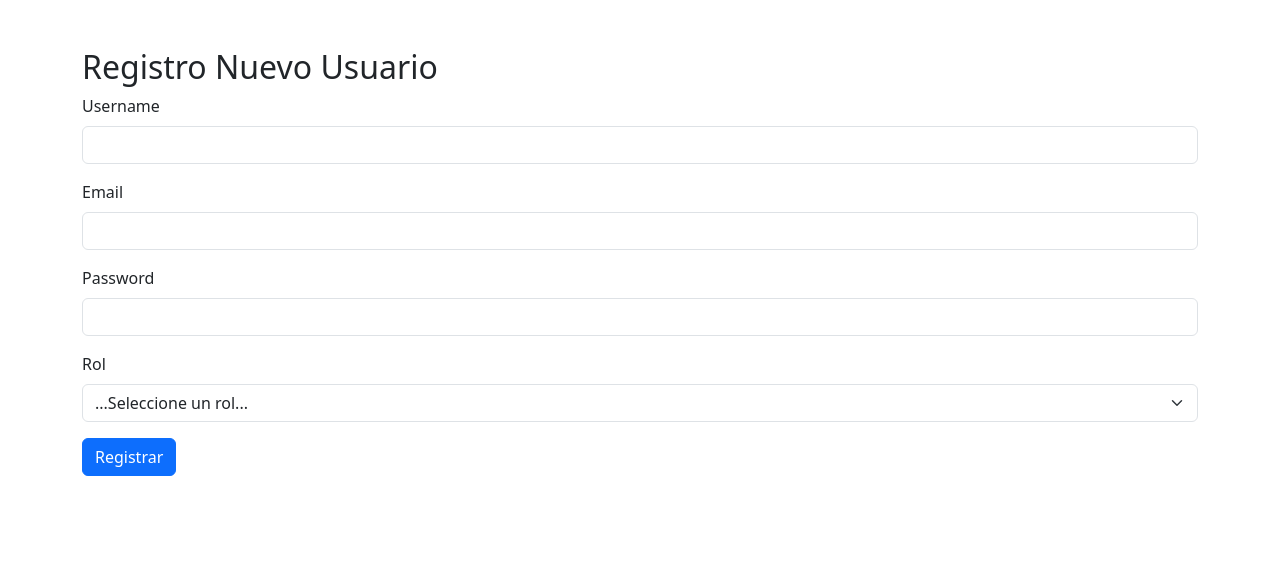
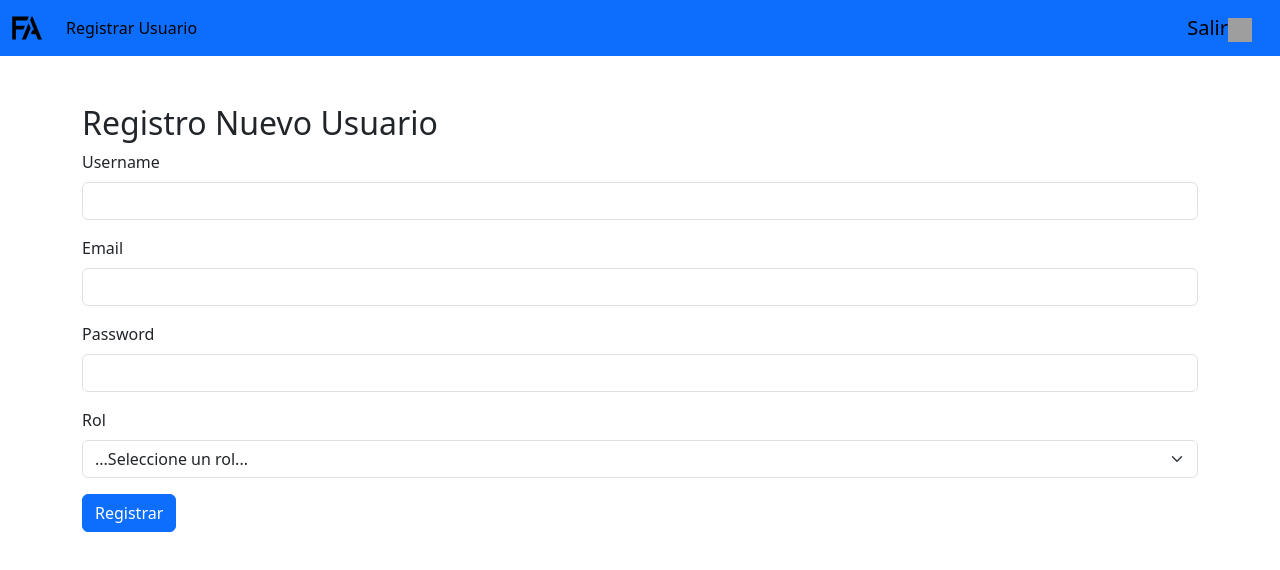
Before and after one commit to franjavi96a/Client_Login_PERN, a React (Vite) app: page /register in a window 1280 px wide. Shown: the top 570 px of the page. Built offline with nearby package versions, Linux system fonts and the light colour scheme; grey boxes are pictures that could not be loaded.

Commit message:
feature/creacion de navbar

```diff
--- a/package.json
+++ b/package.json
@@ -15,6 +15,7 @@
     "jwt-decode": "^4.0.0",
     "react": "^19.0.0",
     "react-dom": "^19.0.0",
+    "react-icons": "^5.5.0",
     "react-router-dom": "^7.3.0"
   },
   "devDependencies": {
--- a/src/App.jsx
+++ b/src/App.jsx
@@ -6,17 +6,27 @@ import DashboardAdmin from "./components/DashboardAdmin";
 import DashboardEmpleado from "./components/DashboardEmpleado";
 import ResetPassword from "./components/ResetPassword";
 import RecoverPassword from "./components/RecoverPassword";
+import NavbarAdmin from "./components/NavbarAdmin";
 
 function App() {
   return (
     <Router>
       <Routes>
+        {/* //Rutas publicas */}
         <Route path="/" element={<Login />} />
-        <Route path="/register" element={<Register />} />
-        <Route path="/dashboardAdmin" element={<DashboardAdmin />} />
-        <Route path="/dashboardEmpleado" element={<DashboardEmpleado />} />
         <Route path="/reset-password" element={<ResetPassword />} />
         <Route path="/recover-password" element={<RecoverPassword />} />
+
+        {/* //Rutas que requieren autenticación (usuario logueado) */}
+
+
+        {/* //Rutas protegidas para Administradores */}
+        <Route path="/register" element={<><NavbarAdmin /><Register /></>} />
+        <Route path="/dashboardAdmin" element={<><NavbarAdmin /><DashboardAdmin /></>} />
+
+        {/* //Rutas protegidas para Empleados */}
+        <Route path="/dashboardEmpleado" element={<DashboardEmpleado />} />
+
       </Routes>
     </Router>
   );
--- a/src/components/Login.jsx
+++ b/src/components/Login.jsx
@@ -29,7 +29,7 @@ export default function Login() {
 
             // Redirigir según el role_id obtenido del token
             if (decoded.role_id === "491debd8-1105-43c1-8e7e-bc3a805d6ba9") {
-                navigate("/register");
+                navigate("/dashboardAdmin");
             } else if (decoded.role_id === "13f0c2e0-8f78-48b6-b9ff-a9aa618eb004") {
                 navigate("/dashboardEmpleado");
             } else {
--- /dev/null
+++ b/src/components/NavbarAdmin.jsx
@@ -0,0 +1,33 @@
+import React from 'react'
+import { Link, Links } from 'react-router-dom'
+import { FaSignOutAlt } from "react-icons/fa"; // Import the FaSignOutAlt icon
+
+export default function NavbarAdmin() {
+    return (
+        <div className='navbar navbar-expand-lg navbar-light bg-primary mb-4'>
+            <div className='container-fluid'>
+                <a className='navbar-brand' href='/dashboardAdmin'>
+                    <img src='/public/logo.svg'
+                        width='30' height='30' className='d-inline-block align-top' alt='' />
+                    {/* Aqui agregar nombre de la Apliacacion */}
+                </a>
+
+                {/* Menu */}
+                <div className='collapse navbar-collapse' id='navbarSupportedContent'>
+                    <ul className='navbar-nav me-auto mb-2 mb-lg-0'>
+                        <li className='nav-item'>
+                            <Link className='nav-link active' aria-current='page' to='/register'>Registrar Usuario</Link>
+                        </li>
+                    </ul>
+                </div>
+
+                {/* Salida de la Aplicacion */}
+                <a className='navbar-brand' href='/'>
+                    Salir
+                    <img width="24" height="24" src="https://img.icons8.com/forma-thin-filled/24/exit.png" alt="exit" />
+                </a>
+
+            </div>
+        </div>
+    )
+}
```
Also changed, not shown: 1 other file (tests, documents, lock files or other folders).
